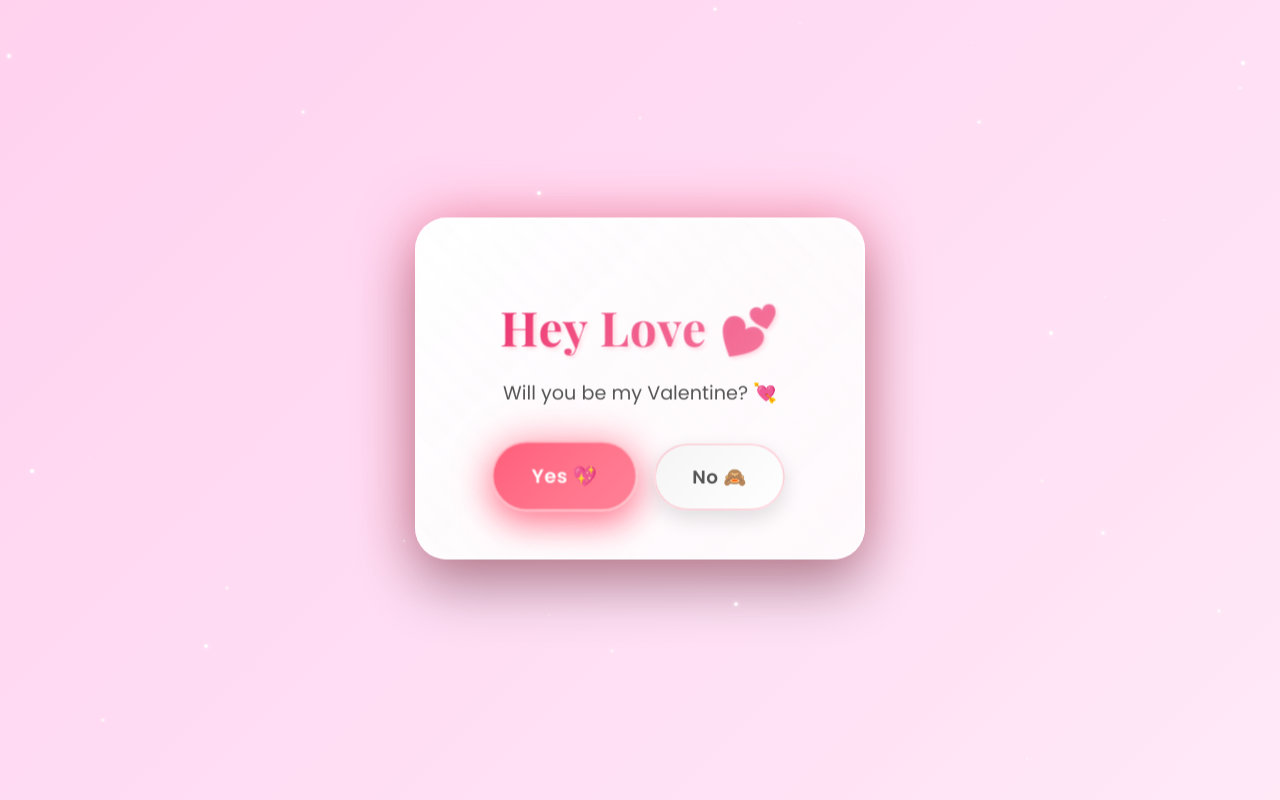
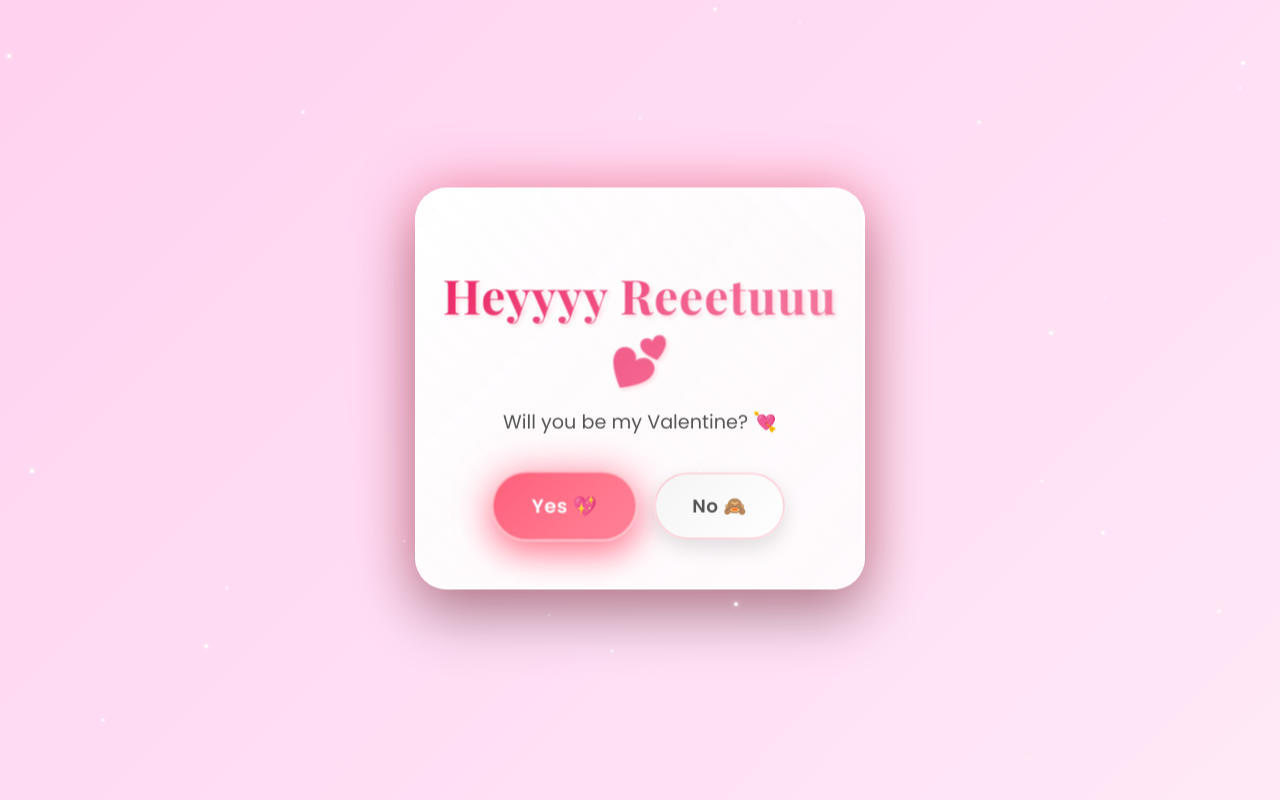
Before and after one commit to Vyom0304/willyoubemyval2, a plain HTML site: page index.html in a window 1280 px wide. Shown: the top 800 px of the page. Drawn offline with nearby package versions, Linux system fonts and the light colour scheme.

Commit message:
Update index.html

```diff
--- a/index.html
+++ b/index.html
@@ -415,7 +415,7 @@
 <body>
 
   <div class="card" id="questionCard">
-    <h1 id="title">Hey Love 💕</h1>
+    <h1 id="title">Heyyyy Reeetuuu💕</h1>
     <p id="message">
       Will you be my Valentine? 💘
     </p>
```
